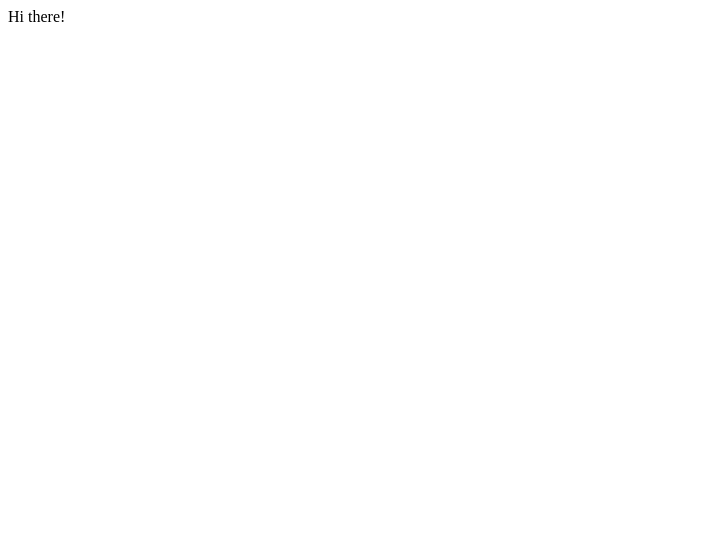
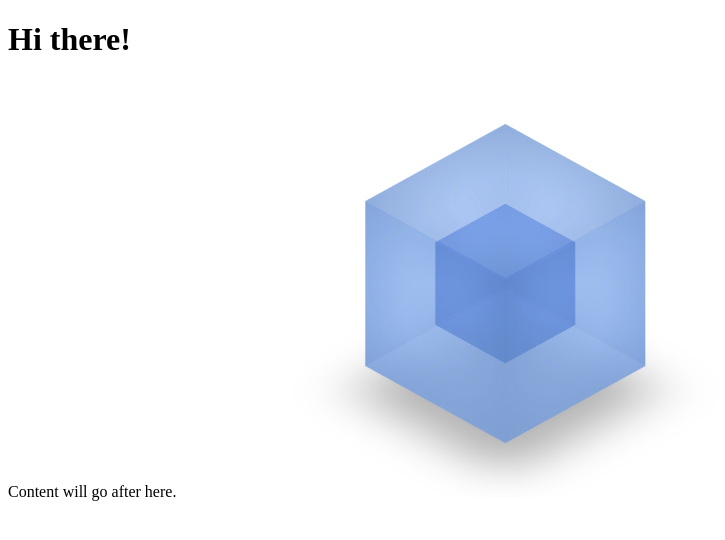
Before and after one commit to ajaegle/jscc17-webpack-caching, a website built with webpack: page src/index-template.html in a window 1280 px wide. Shown: the whole page, without its empty margins (0-725 px from the left). Built offline with nearby package versions, Linux system fonts and the light colour scheme.

Commit message:
programmatically append image to content div

```diff
--- a/src/index-template.html
+++ b/src/index-template.html
@@ -5,6 +5,7 @@
     <title>The index template</title>
   </head>
   <body>
-    <div>Hi there!</div>
+    <h1>Hi there!</h1>
+    <div class="content">Content will go after here.</div>
   </body>
 </html>
--- a/src/index.js
+++ b/src/index.js
@@ -1,4 +1,10 @@
 import fooString from "./foo";
 import barString from "./bar-cjs";
-import "./webpack.jpg";
+import imagename from "./webpack.jpg";
 console.log(fooString, barString);
+
+const image = document.createElement("img");
+image.src = imagename;
+
+const contentTarget = document.querySelector(".content");
+contentTarget.appendChild(image);
```
